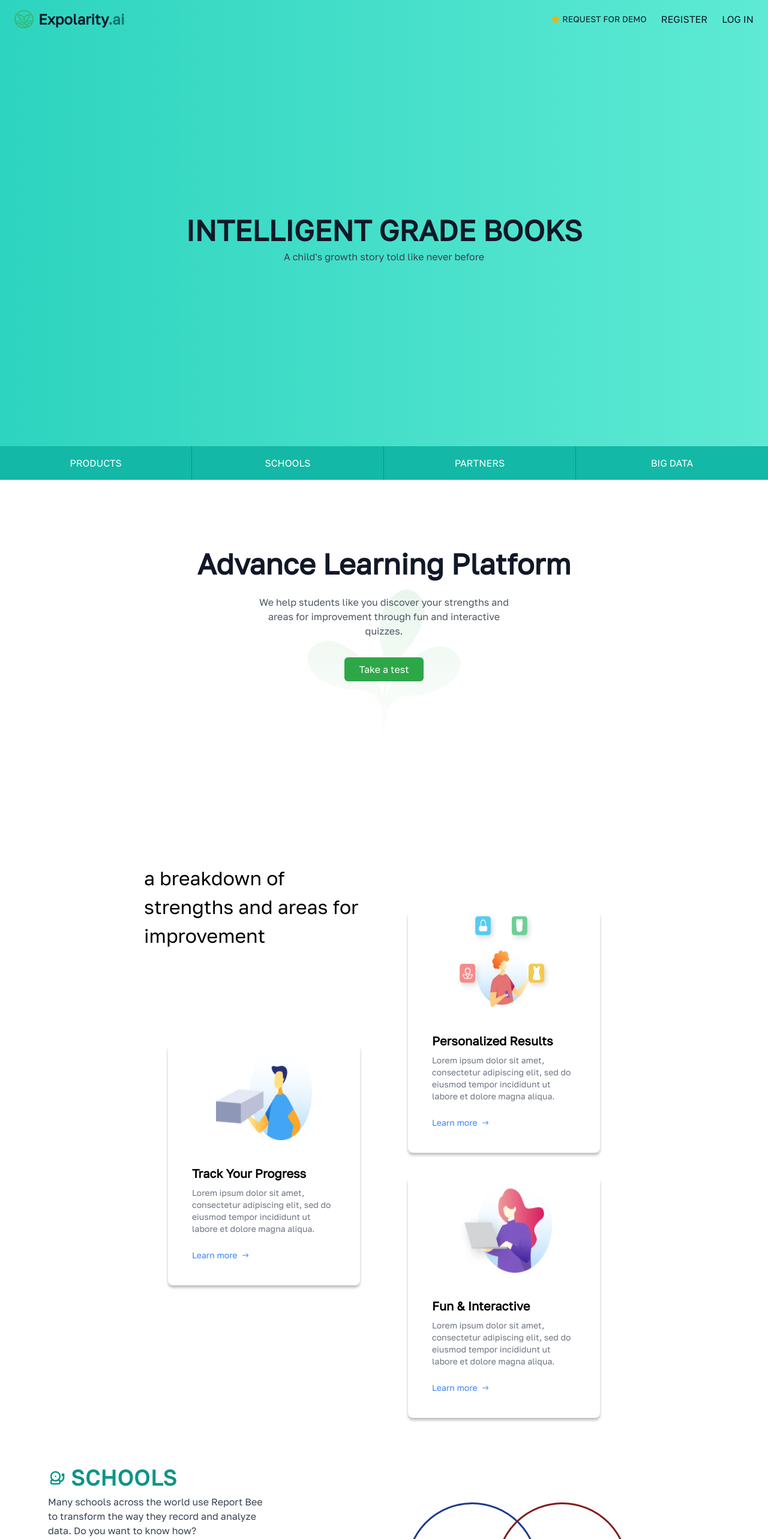
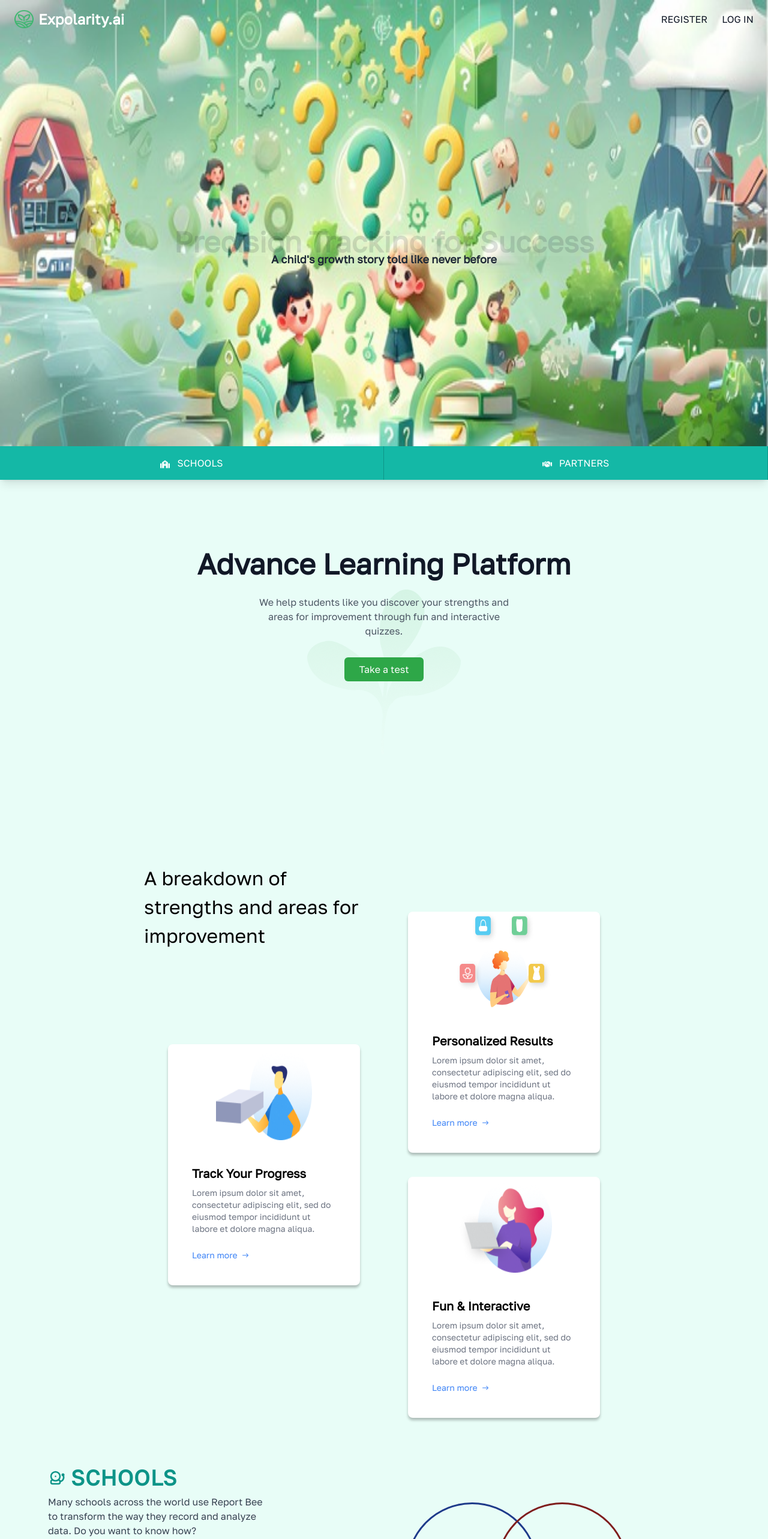
Before and after one commit to ManojKrays/expolarity-app, a React (Vite) app: page /home in a window 1280 px wide. Shown: the top 2566 px of the page at 60% size. Built offline with nearby package versions, Linux system fonts and the light colour scheme; a web font is replaced by a local one.

Commit message:
home page changes

```diff
--- a/src/Pages/HomePage/HomePage.jsx
+++ b/src/Pages/HomePage/HomePage.jsx
@@ -1,9 +1,9 @@
-import { motion } from "framer-motion";
 import {
   FaUsers,
   FaSatelliteDish,
-  FaStar,
   FaGraduationCap,
+  FaSchool,
+  FaHandshake,
 } from "react-icons/fa";
 import logoImg from "../../assets/logo.png";
 import { TbBellSchool } from "react-icons/tb";
@@ -14,26 +14,44 @@ import progress from "../../assets/progress.png";
 import homebg from "../../assets/homebg.png";
 import { IoIosArrowRoundForward } from "react-icons/io";
 import { RxHamburgerMenu } from "react-icons/rx";
+import { motion } from "framer-motion";
+import { useState, useEffect } from "react";
+import Home from "../../assets/home.jpeg";
+
+const texts = [
+  "Next-Gen Learning Analytics",
+  "Transforming Education with AI",
+  "Precision Tracking for Success",
+];
 
 const HomePage = () => {
+  const [index, setIndex] = useState(0);
+
+  useEffect(() => {
+    const interval = setInterval(() => {
+      setIndex((prevIndex) => (prevIndex + 1) % texts.length);
+    }, 3000);
+
+    return () => clearInterval(interval);
+  }, []);
   return (
     <>
-      <div className="font-golos w-full overflow-x-hidden">
-        <div className="w-full min-h-screen bg-gradient-to-r from-teal-400 to-teal-300">
+      <div className="font-golos w-full overflow-x-hidden bg-[#E8FDF7] ">
+      <div
+  className="w-full min-h-screen flex flex-col bg-no-repeat bg-cover sm:bg-[length:100%_100%] md:bg-[length:100%_93%]"
+  style={{
+    backgroundImage: `url(${Home})`,
+  }}
+>
           {/* Navbar */}
-          <nav className="absolute top-0 left-0 w-full flex items-center justify-between px-6 py-4">
+          <nav className="w-full flex items-center justify-between px-6 py-4">
             <div className="flex items-center gap-2">
               <img src={logoImg} alt="Logo" className="w-8 h-8" />
-              <h1 className="text-2xl font-bold text-gray-900">
-                Expolarity<span className="text-teal-700">.ai</span>
-              </h1>
+              <h1 className="text-2xl font-bold text-white">Expolarity.ai</h1>
             </div>
 
             {/* Desktop Menu */}
             <div className="hidden md:flex space-x-6 items-center">
-              <div className="flex items-center text-sm text-gray-900">
-                <FaStar className="text-yellow-500 mr-1" /> REQUEST FOR DEMO
-              </div>
               <a href="#" className="text-gray-900">
                 REGISTER
               </a>
@@ -49,125 +67,171 @@ const HomePage = () => {
           </nav>
 
           {/* Hero Section */}
-          <div className="flex flex-col items-center justify-center h-screen text-center px-6 sm:px-4">
+          <div className="flex flex-col items-center justify-center flex-grow text-center px-6 sm:px-4">
             <motion.h2
-              initial={{ opacity: 0, y: -30 }}
+              key={index}
+              initial={{ opacity: 0, y: 20 }}
               animate={{ opacity: 1, y: 0 }}
-              transition={{ duration: 2 }}
-              className="text-4xl lg:text-5xl md:text-3xl sm:text-2xl font-bold text-gray-900 max-w-[90%] md:max-w-[80%]"
+              exit={{ opacity: 0, y: -20 }}
+              transition={{ duration: 0.8, ease: "easeInOut" }}
+              className="text-4xl lg:text-5xl md:text-3xl sm:text-2xl font-bold text-gray-900 max-w-[90%] md:max-w-[80%] shadow-2xl"
             >
-              INTELLIGENT GRADE BOOKS
+              {texts[index]}
             </motion.h2>
             <motion.p
               initial={{ opacity: 0, y: 20 }}
               animate={{ opacity: 1, y: 0 }}
               transition={{ duration: 1, delay: 0.3 }}
-              className="text-gray-700 mt-2 text-lg md:text-base sm:text-sm max-w-[90%] md:max-w-[60%]"
+              className="text-gray-800 mt-2 text-lg max-w-[90%] font-semibold md:max-w-[60%] shadow-2xl"
             >
               A child's growth story told like never before
             </motion.p>
           </div>
 
           {/* Bottom Sections */}
-          <div className="absolute bottom-0 w-full grid grid-cols-1 sm:grid-cols-2 md:grid-cols-4 text-center text-white bg-teal-500">
-            <div className="py-4 border-b sm:border-b-0 sm:border-r border-teal-600">
-              PRODUCTS
+          <div className="w-full grid grid-cols-2 sm:grid-cols-2 text-center text-white bg-teal-500 shadow-lg">
+            <div className="py-4 border-b sm:border-b-0 border-r border-teal-600 transition-transform transform hover:scale-105">
+              <FaSchool className="inline-block mr-2" /> SCHOOLS
             </div>
-            <div className="py-4 border-b sm:border-b-0 sm:border-r border-teal-600">
-              SCHOOLS
+            <div className="py-4 border-b sm:border-b-0 sm:border-r border-teal-600 transition-transform transform hover:scale-105">
+              <FaHandshake className="inline-block mr-2" /> PARTNERS
             </div>
-            <div className="py-4 border-b sm:border-b-0 sm:border-r border-teal-600">
-              PARTNERS
-            </div>
-            <div className="py-4">BIG DATA</div>
           </div>
         </div>
-
-        {/* Advance Learning platform section */}
-        <div
+        {/* Advance Learning Section */}
+        <motion.div
+          initial={{ opacity: 0, y: 50 }}
+          whileInView={{ opacity: 1, y: 0 }}
+          viewport={{ once: false, amount: 0.3 }}
+          transition={{ duration: 0.8, ease: "easeOut" }}
           className="flex flex-col items-center justify-center text-center p-6 md:p-10 pb-40 md:pb-60 bg-center bg-no-repeat bg-auto mx-auto w-full min-h-[80vh]"
           style={{ backgroundImage: `url(${homebg})` }}
         >
-          <h1 className="text-[48px] font-semibold text-gray-900">
+          <motion.h1
+            className="text-[48px] font-semibold text-gray-900"
+            initial={{ opacity: 0, y: -30 }}
+            whileInView={{ opacity: 1, y: 0 }}
+            transition={{ duration: 0.7, delay: 0.2 }}
+          >
             Advance Learning Platform
-          </h1>
-          <p className="text-[16px] text-gray-600 p-4 w-[90%] md:w-[60%] lg:w-[40%]">
+          </motion.h1>
+          <motion.p
+            className="text-[16px] text-gray-600 p-4 w-[90%] md:w-[60%] lg:w-[40%]"
+            initial={{ opacity: 0, y: 30 }}
+            whileInView={{ opacity: 1, y: 0 }}
+            transition={{ duration: 0.7, delay: 0.4 }}
+          >
             We help students like you discover your strengths and areas for
             improvement through fun and interactive quizzes.
-          </p>
-          <button className="mt-4 px-6 py-2 bg-[#2EA748] text-white rounded-md cursor-pointer">
+          </motion.p>
+          <motion.button
+            className="mt-4 px-6 py-2 bg-[#2EA748] text-white rounded-md cursor-pointer"
+            initial={{ scale: 0.8, opacity: 0 }}
+            whileInView={{ scale: 1, opacity: 1 }}
+            transition={{ duration: 0.6, delay: 0.6 }}
+          >
             Take a test
-          </button>
-        </div>
+          </motion.button>
+        </motion.div>
+
         {/* Card Section */}
-        <div className=" flex flex-col px-6 relative ">
+        <div className="flex flex-col px-6 relative">
           {/* Text Section */}
-          <div className="w-full md:w-[30%] absolute  left-0 md:left-10 lg:left-60 text-center md:text-left">
+          <motion.div
+            className="w-full md:w-[30%] absolute left-0 md:left-10 lg:left-60 text-center md:text-left"
+            initial={{ opacity: 0, x: -50 }}
+            whileInView={{ opacity: 1, x: 0 }}
+            transition={{ duration: 0.8, delay: 0.3 }}
+          >
             <p className="text-[28px] md:text-[32px]">
-              a breakdown of strengths and areas for improvement
+              A breakdown of strengths and areas for improvement
             </p>
-          </div>
+          </motion.div>
 
           {/* Card Layout */}
           <div className="flex flex-col md:flex-row items-center justify-center gap-10 md:gap-20 mt-40 md:mt-20">
             {/* Left Card */}
-            <div className="flex md:items-center w-full md:w-auto">
+            <motion.div
+              className="flex md:items-center w-full md:w-auto"
+              initial={{ opacity: 0, scale: 0.8 }}
+              whileInView={{ opacity: 1, scale: 1 }}
+              transition={{ duration: 0.7, delay: 0.4 }}
+            >
               <Card
                 title="Track Your Progress"
                 description="Lorem ipsum dolor sit amet, consectetur adipiscing elit, sed do eiusmod tempor incididunt ut labore et dolore magna aliqua."
                 image={progress}
               />
-            </div>
+            </motion.div>
 
-            {/* Right Side */}
+            {/* Right Side Cards */}
             <div className="flex flex-col gap-5 md:gap-10 w-full md:w-auto">
-              <Card
-                title="Personalized Results"
-                description="Lorem ipsum dolor sit amet, consectetur adipiscing elit, sed do eiusmod tempor incididunt ut labore et dolore magna aliqua."
-                image={result}
-              />
-              <Card
-                title="Fun & Interactive"
-                description="Lorem ipsum dolor sit amet, consectetur adipiscing elit, sed do eiusmod tempor incididunt ut labore et dolore magna aliqua."
-                image={fun}
-              />
+              <motion.div
+                initial={{ opacity: 0, x: 50 }}
+                whileInView={{ opacity: 1, x: 0 }}
+                transition={{ duration: 0.7, delay: 0.5 }}
+              >
+                <Card
+                  title="Personalized Results"
+                  description="Lorem ipsum dolor sit amet, consectetur adipiscing elit, sed do eiusmod tempor incididunt ut labore et dolore magna aliqua."
+                  image={result}
+                />
+              </motion.div>
+              <motion.div
+                initial={{ opacity: 0, x: 50 }}
+                whileInView={{ opacity: 1, x: 0 }}
+                transition={{ duration: 0.7, delay: 0.6 }}
+              >
+                <Card
+                  title="Fun & Interactive"
+                  description="Lorem ipsum dolor sit amet, consectetur adipiscing elit, sed do eiusmod tempor incididunt ut labore et dolore magna aliqua."
+                  image={fun}
+                />
+              </motion.div>
             </div>
           </div>
         </div>
-
-        <section className=" flex flex-col md:flex-row items-center justify-between px-6 sm:px-12 md:px-20 py-14 md:py-20">
+        {/* School Section */}
+        <motion.section
+          initial={{ opacity: 0, y: 50 }}
+          whileInView={{ opacity: 1, y: 0 }}
+          viewport={{ once: false, amount: 0.3 }}
+          transition={{ duration: 0.8, ease: "easeOut" }}
+          className="flex flex-col md:flex-row items-center justify-between px-6 sm:px-12 md:px-20 py-14 md:py-20"
+        >
           {/* Left Side - Text & Testimonial Section */}
-          <motion.div
-            className="w-full lg:w-1/2 text-center md:text-left"
-            initial={{ opacity: 0, x: -50 }}
-            animate={{ opacity: 1, x: 0 }}
-            transition={{ duration: 0.8 }}
-          >
+          <div className="w-full lg:w-1/2 text-center md:text-left">
             <div className="flex items-center justify-center md:justify-start">
               <TbBellSchool className="text-teal-600 text-3xl mr-2" />
-              <h2 className="text-3xl sm:text-4xl font-bold text-teal-600 uppercase tracking-wide">
+              <motion.h2
+                initial={{ opacity: 0, y: -30 }}
+                whileInView={{ opacity: 1, y: 0 }}
+                transition={{ duration: 0.7, delay: 0.2 }}
+                className="text-3xl sm:text-4xl font-bold text-teal-600 uppercase tracking-wide"
+              >
                 Schools
-              </h2>
+              </motion.h2>
             </div>
-            <p className="text-gray-700 mt-2 max-w-lg mx-auto md:mx-0">
+            <motion.p
+              initial={{ opacity: 0, y: 30 }}
+              whileInView={{ opacity: 1, y: 0 }}
+              transition={{ duration: 0.7, delay: 0.4 }}
+              className="text-gray-700 mt-2 max-w-lg mx-auto md:mx-0"
+            >
               Many schools across the world use Report Bee to transform the way
               they record and analyze data. Do you want to know how?
-            </p>
+            </motion.p>
             <motion.button
+              initial={{ scale: 0.8, opacity: 0 }}
+              whileInView={{ scale: 1, opacity: 1 }}
+              transition={{ duration: 0.6, delay: 0.6 }}
               className="mt-6 px-6 py-2 border border-teal-600 text-teal-600 rounded-md hover:bg-teal-600 hover:text-white transition"
-              whileHover={{ scale: 1.05 }}
-              whileTap={{ scale: 0.95 }}
             >
               LEARN MORE...
             </motion.button>
 
             {/* Testimonial Section */}
-            <motion.div
-              className="mt-10"
-              initial={{ opacity: 0, y: 50 }}
-              animate={{ opacity: 1, y: 0 }}
-              transition={{ duration: 0.8, delay: 0.6 }}
-            >
+            <div className="mt-10">
               <h3 className="text-teal-600 text-2xl sm:text-3xl font-bold uppercase">
                 What Our Customers Have To Say
               </h3>
@@ -193,73 +257,99 @@ const HomePage = () => {
               <p className="text-green-700 font-semibold mt-4 cursor-pointer">
                 VIEW MORE &gt;&gt;
               </p>
-            </motion.div>
-          </motion.div>
+            </div>
+          </div>
 
-          {/* Right Side*/}
+          {/* Right Side - Animated Stats */}
           <div className="relative flex justify-center items-center w-full lg:h-[60vh] h-auto">
-            {/* Blue Circle - Schools */}
             <motion.div
-              className="hidden lg:flex absolute w-[180px] md:w-[220px] aspect-square border-[3px] border-blue-900 rounded-full flex-col justify-center items-center text-blue-900
-                 left-[30%] top-[10%] "
-              initial={{ opacity: 0, scale: 0.5 }}
-              animate={{ opacity: 1, scale: 1 }}
-              transition={{ duration: 0.6, delay: 0.2 }}
+              initial={{ opacity: 0, scale: 0.8 }}
+              whileInView={{ opacity: 1, scale: 1 }}
+              transition={{ duration: 0.7, delay: 0.3 }}
+              className="hidden lg:flex absolute w-[180px] md:w-[220px] aspect-square border-[3px] border-blue-900 rounded-full flex-col justify-center items-center text-blue-900 left-[30%] top-[10%]"
             >
               <span className="text-sm pr-16">#SCHOOLS</span>
               <span className="text-xl pr-16">384</span>
             </motion.div>
 
-            {/* Red Circle - Teachers */}
             <motion.div
-              className="hidden lg:flex absolute w-[180px] md:w-[220px] aspect-square border-[3px] border-red-900 rounded-full flex-col justify-center items-center text-red-900
-                 left-[50%] top-[10%] z-20 "
-              initial={{ opacity: 0, scale: 0.5 }}
-              animate={{ opacity: 1, scale: 1 }}
-              transition={{ duration: 0.6, delay: 0.4 }}
+              initial={{ opacity: 0, scale: 0.8 }}
+              whileInView={{ opacity: 1, scale: 1 }}
+              transition={{ duration: 0.7, delay: 0.5 }}
+              className="hidden lg:flex absolute w-[180px] md:w-[220px] aspect-square border-[3px] border-red-900 rounded-full flex-col justify-center items-center text-red-900 left-[50%] top-[10%] z-20"
             >
               <span className="text-sm pl-24">#TEACHERS</span>
               <span className="text-xl pl-24">7,231</span>
             </motion.div>
 
-            {/* Green Circle - Students */}
             <motion.div
-              className="hidden lg:flex absolute w-[200px] md:w-[240px] aspect-square border-[3px] border-green-900 rounded-full flex-col justify-center items-center text-green-900
-                 left-[40%] top-[40%] z-30 "
-              initial={{ opacity: 0, scale: 0.5 }}
-              animate={{ opacity: 1, scale: 1 }}
-              transition={{ duration: 0.6, delay: 0.6 }}
+              initial={{ opacity: 0, scale: 0.8 }}
+              whileInView={{ opacity: 1, scale: 1 }}
+              transition={{ duration: 0.7, delay: 0.7 }}
+              className="hidden lg:flex absolute w-[200px] md:w-[240px] aspect-square border-[3px] border-green-900 rounded-full flex-col justify-center items-center text-green-900 left-[40%] top-[40%] z-30"
             >
               <FaGraduationCap size={20} className="mb-2 text-green-900" />
               <span className="text-sm font-semibold uppercase">#STUDENTS</span>
               <span className="text-2xl font-bold">3,68,641</span>
             </motion.div>
           </div>
-        </section>
-
-        <section className="flex flex-col md:flex-row items-center justify-start p-6 sm:p-8 md:px-20">
-          <div className="max-w-lg text-center md:text-left">
+        </motion.section>
+        {/* Partner Section */}
+        <motion.section
+          initial={{ opacity: 0, y: 50 }}
+          whileInView={{ opacity: 1, y: 0 }}
+          viewport={{ once: false, amount: 0.3 }}
+          transition={{ duration: 0.8, ease: "easeOut" }}
+          className="flex flex-col md:flex-row items-center justify-start p-6 sm:p-8 md:px-20"
+        >
+          <motion.div
+            initial={{ opacity: 0, y: -30 }}
+            whileInView={{ opacity: 1, y: 0 }}
+            transition={{ duration: 0.7, delay: 0.2 }}
+            className="max-w-lg text-center md:text-left"
+          >
             <div className="flex items-center justify-center md:justify-start gap-2">
               <FaUsers className="text-teal-700 text-2xl sm:text-3xl" />
               <h2 className="text-2xl sm:text-3xl font-bold text-teal-700">
                 PARTNERS
               </h2>
             </div>
-            <p className="text-gray-700 mt-4 text-sm sm:text-base">
+            <motion.p
+              initial={{ opacity: 0, y: 30 }}
+              whileInView={{ opacity: 1, y: 0 }}
+              transition={{ duration: 0.7, delay: 0.4 }}
+              className="text-gray-700 mt-4 text-sm sm:text-base"
+            >
               Expolarity.ai's deep focus on data and open architecture enables
               many organisations working in the education sector to integrate
               with the Expolarity.ai's application. Do you want to leverage the
               data analytics and reporting capabilities of Expolarity.ai?
-            </p>
-            <button className="mt-6 px-4 sm:px-6 py-2 border border-teal-600 text-teal-600 rounded-md hover:bg-teal-600 hover:text-white transition">
+            </motion.p>
+            <motion.button
+              initial={{ scale: 0.8, opacity: 0 }}
+              whileInView={{ scale: 1, opacity: 1 }}
+              transition={{ duration: 0.6, delay: 0.6 }}
+              className="mt-6 px-4 sm:px-6 py-2 border border-teal-600 text-teal-600 rounded-md hover:bg-teal-600 hover:text-white transition"
+            >
               LEARN MORE...
-            </button>
-          </div>
-        </section>
-
-        <div className="flex flex-col md:flex-row justify-between items-start p-6 sm:p-8 md:p-10 text-gray-900 sm:px-4 md:px-10 lg:px-20">
+            </motion.button>
+          </motion.div>
+        </motion.section>
+        {/* Contact Section */}
+        <motion.div
+          initial={{ opacity: 0, y: 50 }}
+          whileInView={{ opacity: 1, y: 0 }}
+          viewport={{ once: false, amount: 0.3 }}
+          transition={{ duration: 0.8, ease: "easeOut" }}
+          className="flex flex-col md:flex-row justify-between items-start p-6 sm:p-8 md:p-10 text-gray-900 sm:px-4 md:px-10 lg:px-20"
+        >
           {/* Left Section */}
-          <div className="w-full md:w-2/3">
+          <motion.div
+            initial={{ opacity: 0, x: -30 }}
+            whileInView={{ opacity: 1, x: 0 }}
+            transition={{ duration: 0.7, delay: 0.2 }}
+            className="w-full md:w-2/3"
+          >
             <h2 className="text-2xl sm:text-3xl font-bold text-teal-700 flex items-center gap-2">
               <FaSatelliteDish className="text-3xl sm:text-4xl" /> CONNECT WITH
               US
@@ -274,10 +364,15 @@ const HomePage = () => {
             <p className="mt-2 text-lg sm:text-2xl font-bold text-black">
               support@expolarity.ai.com
             </p>
-          </div>
+          </motion.div>
 
           {/* Right Section */}
-          <div className="w-full md:w-1/3 flex flex-col gap-4 sm:gap-6 mt-8 md:mt-0">
+          <motion.div
+            initial={{ opacity: 0, x: 30 }}
+            whileInView={{ opacity: 1, x: 0 }}
+            transition={{ duration: 0.7, delay: 0.4 }}
+            className="w-full md:w-1/3 flex flex-col gap-4 sm:gap-6 mt-8 md:mt-0"
+          >
             <div>
               <h3 className="text-base sm:text-lg font-bold text-teal-700">
                 OFFICE
@@ -300,10 +395,15 @@ const HomePage = () => {
                 No. 456, Avenue, Demo Town, 888888, India.
               </p>
             </div>
-          </div>
+          </motion.div>
 
-          {/* Social Icons - Now visible on mobile */}
-          <div className="flex md:flex-col flex-row md:border-l md:pl-6 gap-6 justify-center md:items-center mt-8 md:mt-0">
+          {/* Social Icons */}
+          <motion.div
+            initial={{ opacity: 0, scale: 0.8 }}
+            whileInView={{ opacity: 1, scale: 1 }}
+            transition={{ duration: 0.6, delay: 0.6 }}
+            className="flex md:flex-col flex-row md:border-l md:pl-6 gap-6 justify-center md:items-center mt-8 md:mt-0"
+          >
             <div className="flex flex-col items-center gap-2">
               <FaThumbsUp className="text-2xl sm:text-3xl text-gray-700" />
               <p className="text-xs sm:text-sm">Like us</p>
@@ -316,27 +416,57 @@ const HomePage = () => {
               <FaRss className="text-2xl sm:text-3xl text-gray-700" />
               <p className="text-xs sm:text-sm">Subscribe</p>
             </div>
-          </div>
-        </div>
+          </motion.div>
+        </motion.div>
       </div>
     </>
   );
 };
 const Card = ({ title, description, image }) => {
   return (
-    <div className="bg-white shadow-[0px_4px_4px_0px_rgba(0,0,0,0.25)] rounded-lg w-full max-w-xs sm:max-w-sm md:max-w-md lg:w-80 flex flex-col items-center mx-auto">
-      <img src={image} alt={title} className="w-40 h-40" />
-      <div className="p-6 sm:p-8 md:p-10 ">
-        <h3 className="text-[20px] font-semibold">{title}</h3>
-        <p className="text-gray-500 text-sm pt-2 pb-4 sm:pb-6">{description}</p>
-        <a
+    <motion.div
+      initial={{ opacity: 0, y: 50 }}
+      whileInView={{ opacity: 1, y: 0 }}
+      viewport={{ once: false, amount: 0.3 }}
+      transition={{ duration: 0.8, ease: "easeOut" }}
+      className="bg-white shadow-[0px_4px_4px_0px_rgba(0,0,0,0.25)] rounded-lg w-full max-w-xs sm:max-w-sm md:max-w-md lg:w-80 flex flex-col items-center mx-auto"
+    >
+      <motion.img
+        src={image}
+        alt={title}
+        className="w-40 h-40"
+        initial={{ scale: 0.8, opacity: 0 }}
+        whileInView={{ scale: 1, opacity: 1 }}
+        transition={{ duration: 0.6, delay: 0.3 }}
+      />
+      <div className="p-6 sm:p-8 md:p-10">
+        <motion.h3
+          className="text-[20px] font-semibold"
+          initial={{ opacity: 0, x: -20 }}
+          whileInView={{ opacity: 1, x: 0 }}
+          transition={{ duration: 0.5, delay: 0.4 }}
+        >
+          {title}
+        </motion.h3>
+        <motion.p
+          className="text-gray-500 text-sm pt-2 pb-4 sm:pb-6"
+          initial={{ opacity: 0, y: 10 }}
+          whileInView={{ opacity: 1, y: 0 }}
+          transition={{ duration: 0.6, delay: 0.5 }}
+        >
+          {description}
+        </motion.p>
+        <motion.a
           href="#"
-          className="text-blue-500 text-sm font-medium flex items-center gap-1 "
+          className="text-blue-500 text-sm font-medium flex items-center gap-1"
+          initial={{ opacity: 0, x: 20 }}
+          whileInView={{ opacity: 1, x: 0 }}
+          transition={{ duration: 0.6, delay: 0.6 }}
         >
           Learn more <IoIosArrowRoundForward className="text-lg" />
-        </a>
+        </motion.a>
       </div>
-    </div>
+    </motion.div>
   );
 };
 
```
Also changed, not shown: src/Component/TeenBrainTeasers/TeenBrainTeasers.jsx (+22 -14 lines), src/assets/home.jpeg (added).
